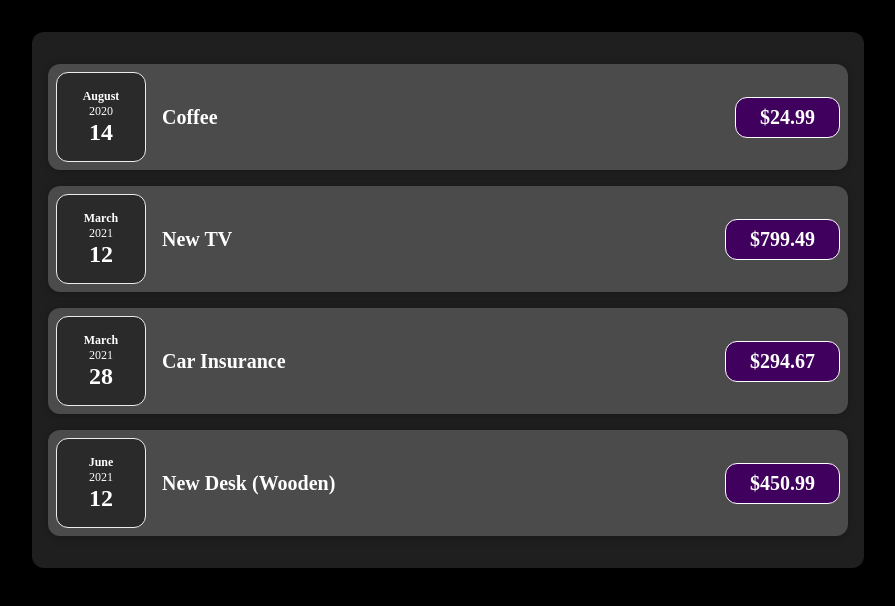
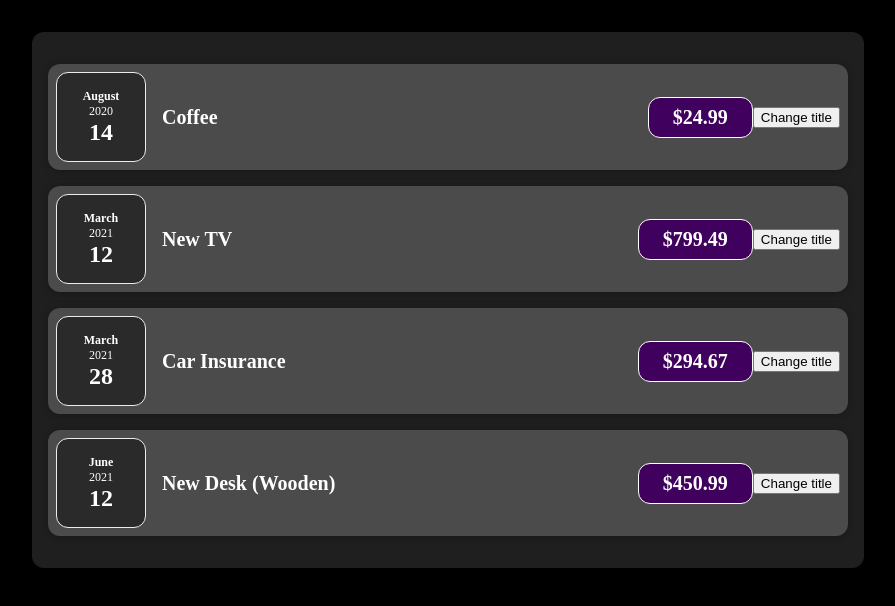
Before and after one commit to thiagohrcosta/my-expenses-React, a React (Create React App) app: page / in a window 1280 px wide. Shown: the top 606 px of the page, without its empty margins (192-1087 px from the left). Built offline with nearby package versions, Linux system fonts and the light colour scheme.

Commit message:
Use useState

```diff
--- a/src/components/Expenses/ExpenseItem.js
+++ b/src/components/Expenses/ExpenseItem.js
@@ -1,16 +1,25 @@
+import React, { useState } from 'react';
+
 import ExpenseDate from './ExpenseDate';
 import Card from '../UI/Card';
 import "./ExpenseItem.css";
 
 const ExpenseItem = (props) => {
 
+  const [title, setTitle] = useState(props.title);
+
+  const clickHandler = () => {
+    setTitle("Updated!");
+  };
+
   return (
     <Card className="expense-item">
       <ExpenseDate date={props.date} />
         <div className="expense-item__description">
-          <h2>{props.title}</h2>
+          <h2>{title}</h2>
           <div className="expense-item__price">${props.amount}</div>
         </div>
+        <button onClick={clickHandler}>Change title</button>
     </Card>
   );
 }
```
